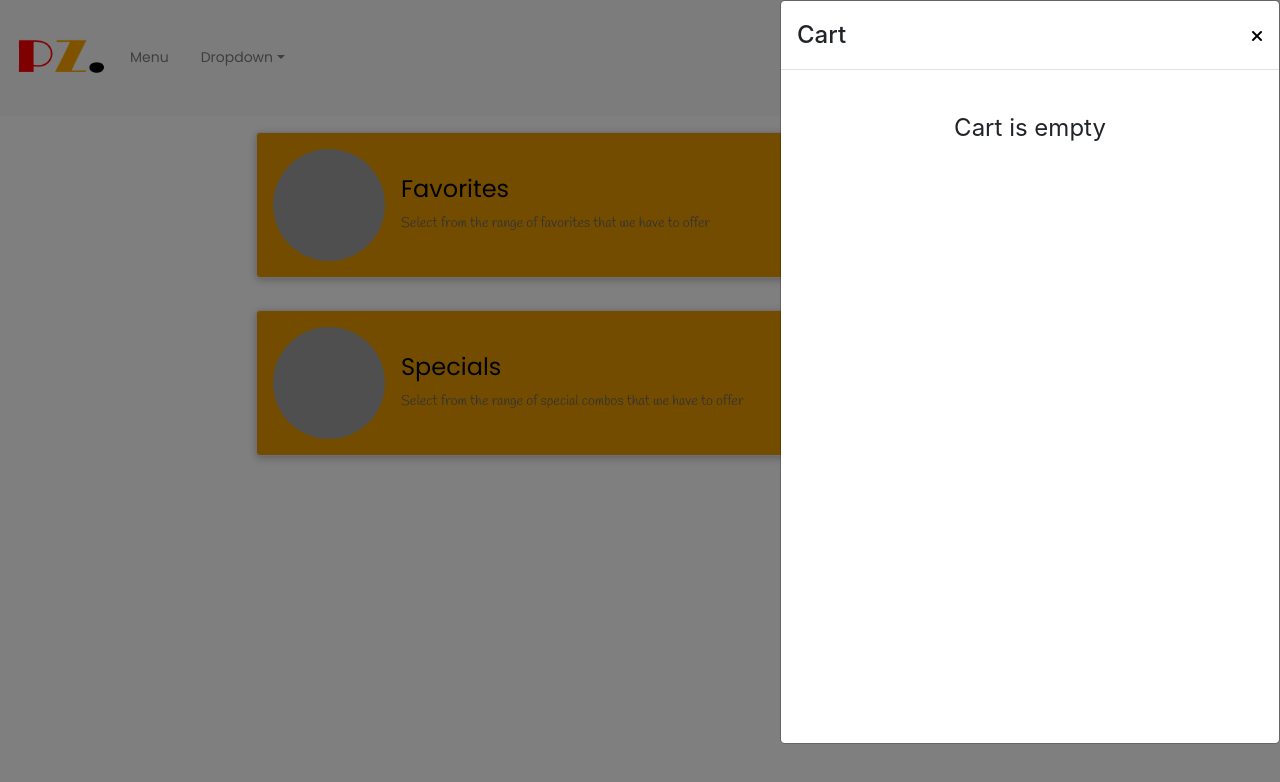
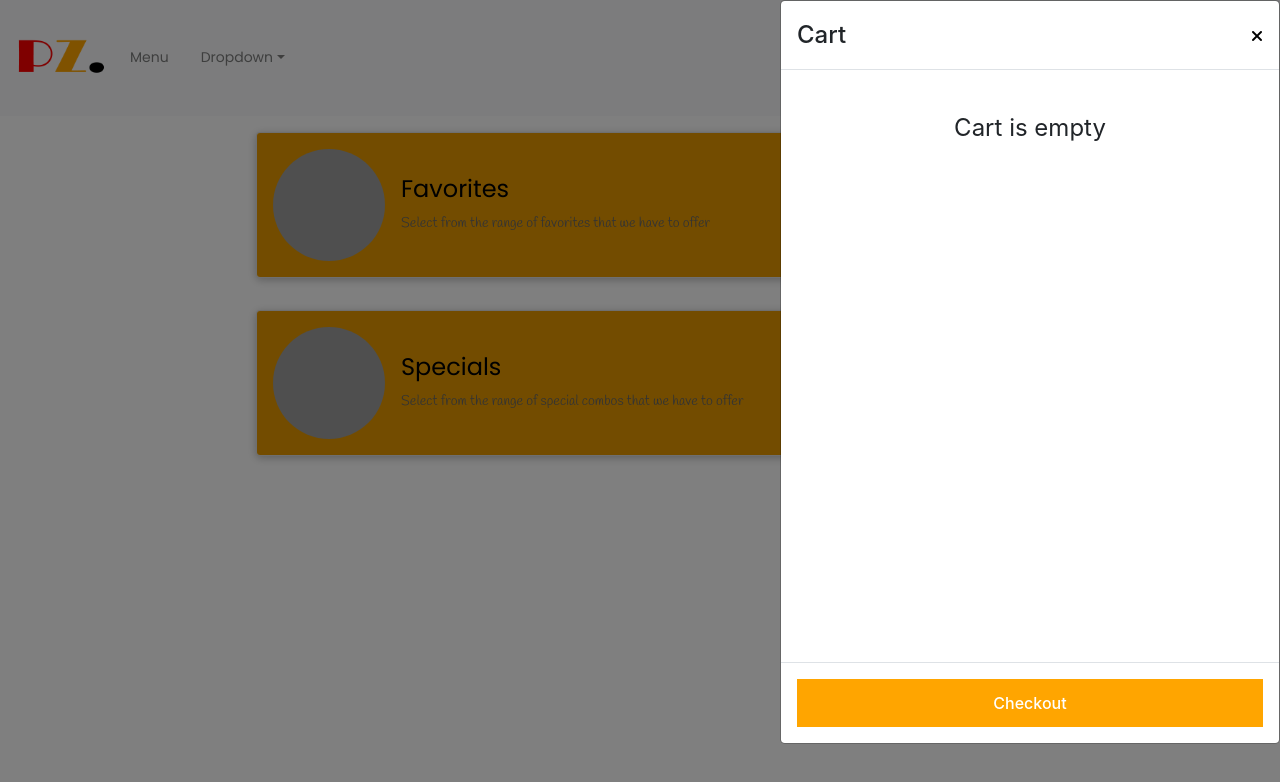
Before and after one commit to pahulpreet-dev/pizzeria, a React (Create React App) app: page / in a window 1280 px wide. Both pictures are taken after a click on the button "View Cart". Shown: the top 782 px of the page. Built offline with nearby package versions, Linux system fonts and the light colour scheme; grey boxes are pictures that could not be loaded.

Commit message:
checkout button in cart component

```diff
--- a/src/cart/components/cart.component.css
+++ b/src/cart/components/cart.component.css
@@ -120,6 +120,47 @@
 .cart_card:hover .div-dot:after {
   box-shadow: inset 0 0 0 2px white;
 }
+
+.checkout-btn {
+  width: 100%;
+  padding: 10px 25px;
+  font-weight: 500;
+  background: transparent;
+  outline: none !important;
+  cursor: pointer;
+  transition: all 0.3s ease;
+  position: relative;
+  display: inline-block;
+}
+.checkout-btnn {
+  border: 2px solid #ffa500;
+  z-index: 1;
+  color: #fff;
+  background: #ffa500;
+}
+
+.checkout-btnn:after {
+  position: absolute;
+  content: "";
+  width: 100%;
+  height: 0;
+  top: 0;
+  left: 0;
+  z-index: -1;
+  background: #ffffff;
+  transition: all 0.3s ease;
+}
+
+.checkout-btnn:hover {
+  color: #e49400;
+}
+
+.checkout-btnn:hover:after {
+  top: auto;
+  bottom: 0;
+  height: 100%;
+}
+
 /* For Mobile */
 @media screen and (max-width: 600px) {
   .cart_container {
--- a/src/cart/components/cart.component.js
+++ b/src/cart/components/cart.component.js
@@ -1,11 +1,14 @@
 import React from "react";
 import { useEffect, useState } from "react";
 import { cartModel } from "../model/cart.model";
+import { useHistory } from "react-router-dom";
 
 import "./cart.component.css";
 import { Modal } from "react-bootstrap";
 
 const Cart = (props) => {
+  const history = useHistory();
+
   const [cartFromLocal, setCartFromLocal] = useState(
     JSON.parse(localStorage.getItem("cart")) || cartModel
   );
@@ -50,6 +53,17 @@ const Cart = (props) => {
   useEffect(() => {
     setCartFromLocal(JSON.parse(localStorage.getItem("cart") || cartModel));
   }, [props.show]);
+
+  const checkoutHandler = () => {
+    const token = localStorage.getItem("jwtToken");
+    if (!token) {
+      const toastMessage = { _toastMessage: "Please login to continue" };
+      history.push({
+        pathname: "/login",
+        state: toastMessage,
+      });
+    }
+  };
 
   return (
     <div className="cart_container">
@@ -96,10 +110,20 @@ const Cart = (props) => {
                     {` $${cartFromLocal.totalPrice[index]}`}
                   </span>
                 </p>
-                <div class="divider div-transparent div-dot"></div>
+                <div className="divider div-transparent div-dot"></div>
               </div>
             ))}
         </Modal.Body>
+        <Modal.Footer>
+          <button
+            className="checkout-btn checkout-btnn"
+            onClick={() => {
+              checkoutHandler();
+            }}
+          >
+            Checkout
+          </button>
+        </Modal.Footer>
       </Modal>
     </div>
   );
```
